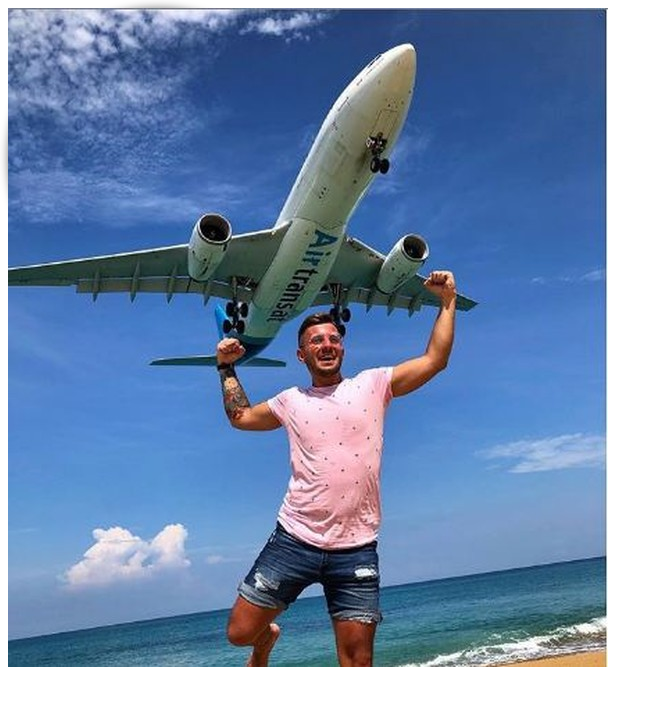
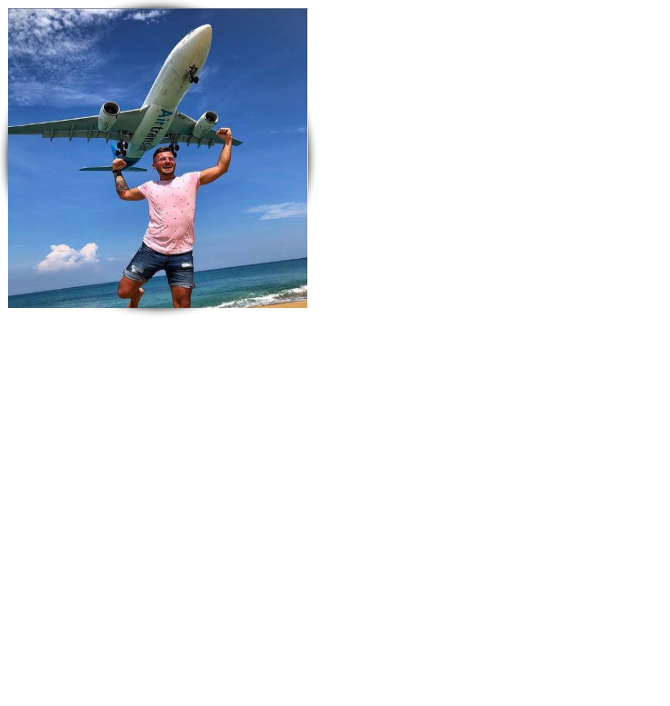
Before and after one commit to Begaiym14/my-first-repo, a plain HTML site: page index.html in a window 1280 px wide. Shown: the whole page, without its empty margins (0-670 px from the left). Drawn offline with Linux system fonts and the light colour scheme.

Commit message:
changes style.css

```diff
--- a/style.css
+++ b/style.css
@@ -2,6 +2,10 @@ div {
   width: 300px;
   height: 300px;
   background-color: silver;
-  box-shadow: 0 0 10px rgba(0, 0, 0, 0.5);
+  box-shadow: 0 0 10px rgb(0, 0, 0.5);
   border-radius: 50%;
 }
+img {
+  width: 100%;
+  height: 300px;
+}
```
